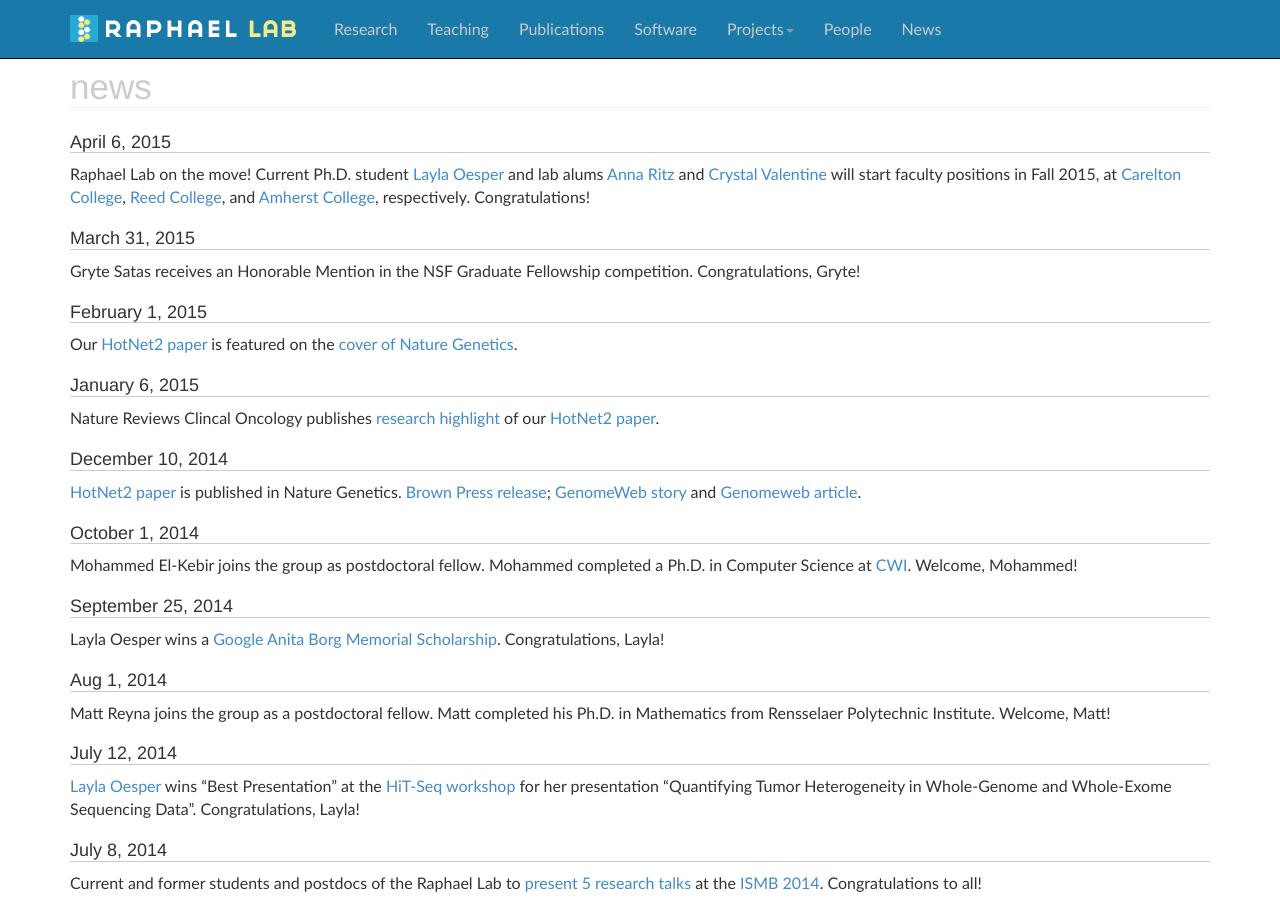
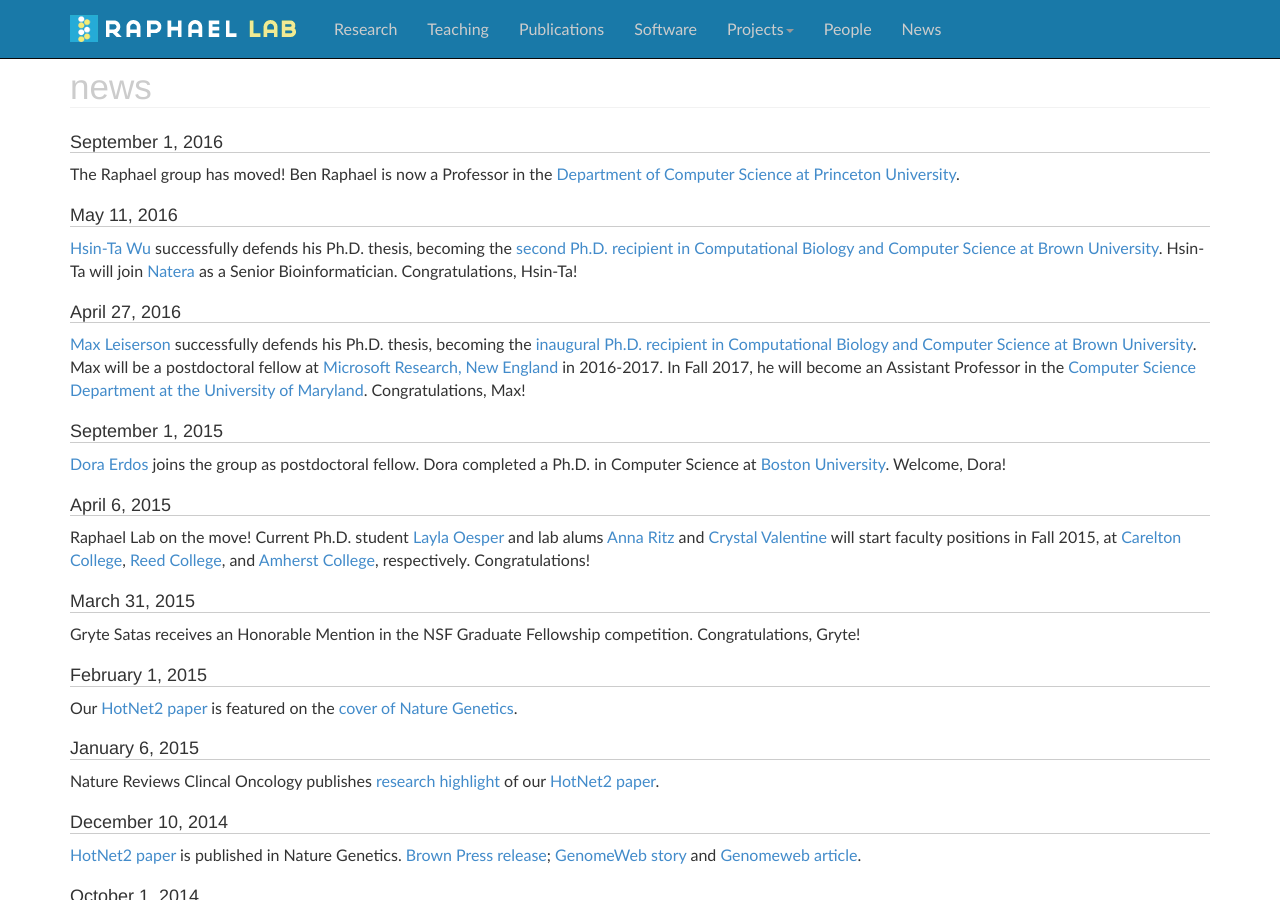
Before and after one commit to raphael-group/raphael-group.github.io, a Jekyll site: the page built from news/index.md, in a window 1280 px wide and 900 px high. Built offline with Jekyll 4.4.1, drawn with Linux system fonts in a browser that asks for light colours; nearby versions of some CDN libraries; comment, search, counter and statistics services are not loaded.

Commit message:
Update index.md

```diff
--- a/news/index.md
+++ b/news/index.md
@@ -5,6 +5,17 @@ container_css_class: container
 ---
 
 # news
+## September 1, 2016
+The Raphael group has moved!  Ben Raphael is now a Professor in the [Department of Computer Science at Princeton University](https://www.cs.princeton.edu).
+
+## May 11, 2016
+[Hsin-Ta Wu](http://cs.brown.edu/~bournewu/) successfully defends his Ph.D. thesis, becoming the [second Ph.D. recipient in Computational Biology and Computer Science at Brown University](https://www.brown.edu/academics/computational-molecular-biology/news/2016-05/congratulations-hsin-ta).  Hsin-Ta will join [Natera](http://www.natera.com) as a Senior Bioinformatician.  Congratulations, Hsin-Ta!
+
+## April 27, 2016
+[Max Leiserson](http://maxleiserson.com) successfully defends his Ph.D. thesis, becoming the [inaugural Ph.D. recipient in Computational Biology and Computer Science at Brown University](https://www.brown.edu/academics/computational-molecular-biology/news/2016-04/inaugural-computational-biology-phd-graduate-max-leiserson).  Max will be a postdoctoral fellow at [Microsoft Research, New England](https://www.microsoft.com/en-us/research/lab/microsoft-research-new-england/) in 2016-2017.  In Fall 2017, he will become an Assistant Professor in the [Computer Science Department at the University of Maryland](https://www.cs.umd.edu).  Congratulations, Max!
+
+## September 1, 2015
+[Dora Erdos](http://cs-people.bu.edu/edori/) joins the group as postdoctoral fellow.  Dora completed a Ph.D. in Computer Science at [Boston University](http://www.bu.edu/cs/).  Welcome, Dora!
 
 ## April 6, 2015
 Raphael Lab on the move!  Current Ph.D. student [Layla Oesper](https://cs.brown.edu/people/layla/)
```
